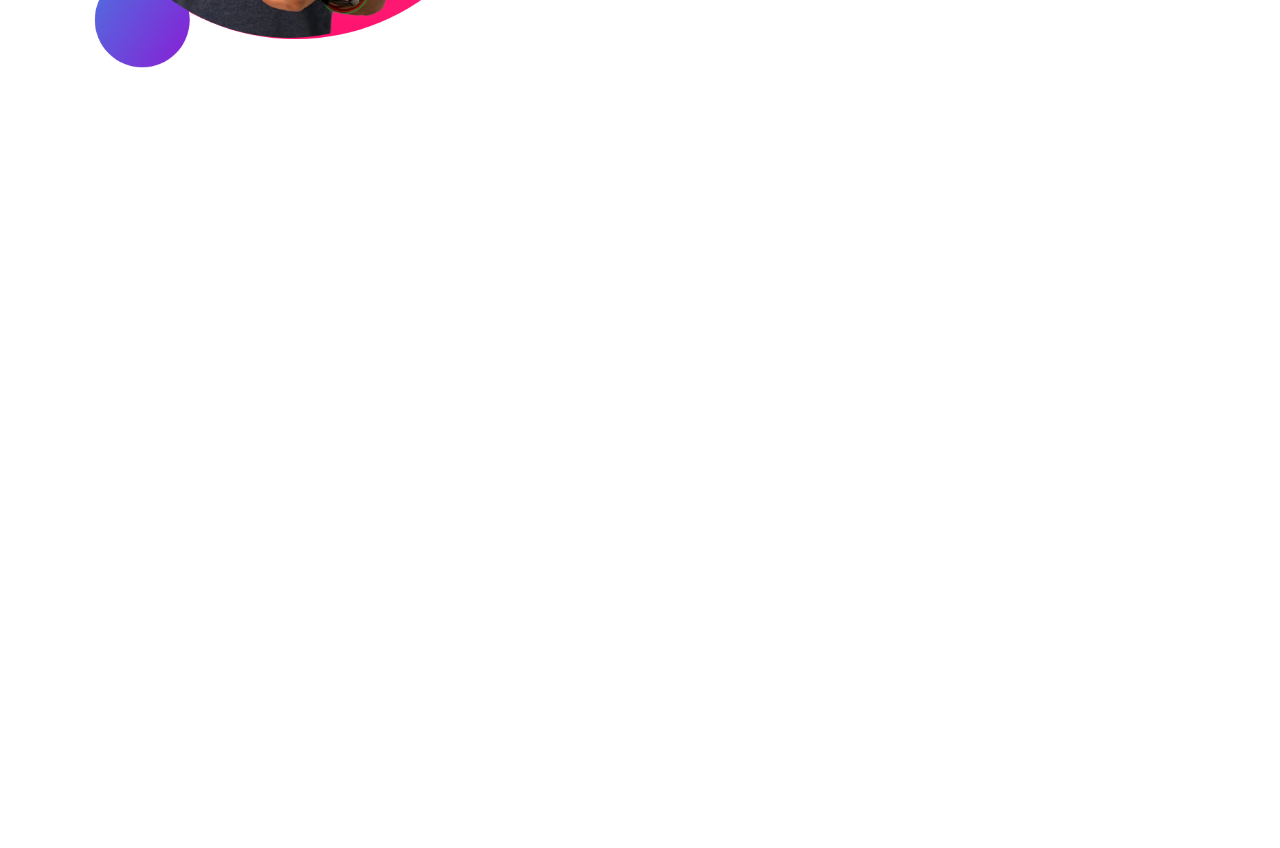
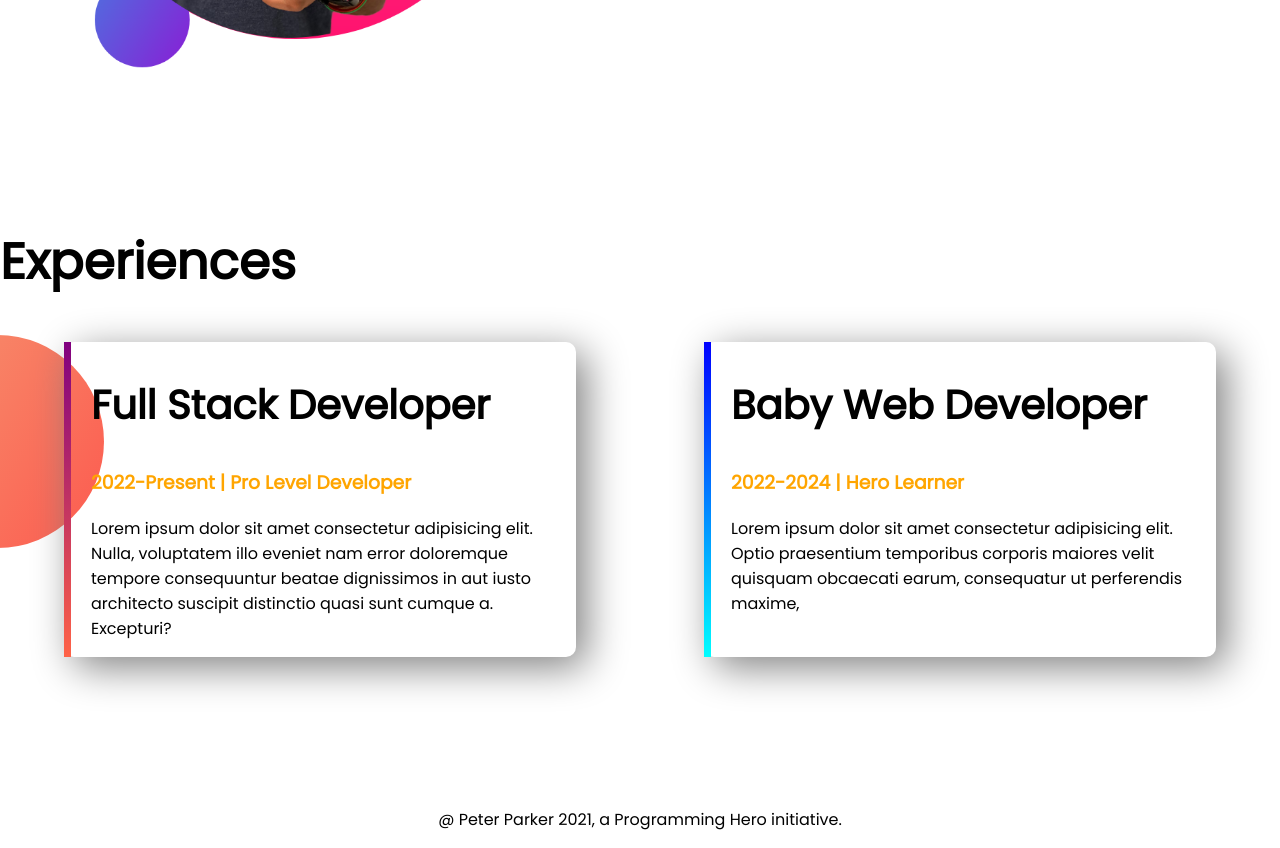
Before and after one commit to JsCoding9838/developer-portfolio, a plain HTML site: page index.html in a window 1280 px wide. Shown: the part 1049-1897 px from the top of the page. Before the commit the page ends 1274 px from the top, so only its background shows below. Drawn offline with Linux system fonts and the light colour scheme.

Commit message:
footer and experience added

```diff
--- a/css/style.css
+++ b/css/style.css
@@ -6,10 +6,13 @@ body {
 h1 {
   font-size: 50px;
 }
-.orenge-color {
+h2 {
+  font-size: 40px;
+}
+.orange-color {
   color: orange;
 }
-section {
+.flexible-container {
   display: flex;
   margin-bottom: 150px;
 }
@@ -38,3 +41,29 @@ section {
   background-repeat: no-repeat;
   background-position: right;
 }
+.experience-area {
+  background-image: url(/images/exp-bg.png);
+  background-repeat: no-repeat;
+  background-position: left;
+}
+.experience-item {
+  width: 40%;
+  margin-left: 5%;
+  margin-right: 5%;
+  padding-left: 20px;
+  border-radius: 10px;
+  box-shadow: 10px 10px 40px gray;
+}
+#web-dev-experience {
+  border-left: 7px solid;
+  border-image: linear-gradient(blue, cyan);
+  border-image-slice: 1;
+}
+#full-stack-experience {
+  border-left: 7px solid;
+  border-image: linear-gradient(purple, tomato);
+  border-image-slice: 1;
+}
+footer {
+  text-align: center;
+}
--- a/index.html
+++ b/index.html
@@ -11,23 +11,27 @@
         <link rel="stylesheet" href="css/style.css">
     </head>
     <body>
-    <section class="top-banner">
+        <section class="top-banner flexible-container">
             <div class="half-width">
                 <h1>Welcome To</h1>
-            <h1><span class="orenge-color">Jubayer Hosain</span> World!</h1>
+                <h1><span class="orange-color">Jubayer Hosain</span> World!</h1>
 
                 <h3>Build Climber and Train Stopper</h3>
 
                 <p>
                     Lorem ipsum dolor sit, amet consectetur adipisicing elit. Numquam reprehenderit eligendi minus minima molestias cumque dicta culpa recusandae laudantium atque, animi sit, earum assumenda itaque?
                 </p>
+
                 <a class="link-button" target="_blank" href="#">HiRE ME</a>
+
             </div>
             <div class="half-width">
                 <img src="images/jubayer-pic-with-bg.png" alt="user-picture">
             </div>
+
         </section>
-    <section class="dream-big">
+
+        <section class="dream-big flexible-container">
             <div class="half-width">
                 <img src="images/jhankar2.png" alt="">
             </div>
@@ -40,10 +44,37 @@
                 </p>
 
                 <a class="link-button" target="_blank" href="#">DOWNLOAT RESUME</a>
+
             </div>
         </section>
 
+        <section class="experience-area">
+            <h1>Experiences</h1>
+            <div class="flexible-container">
+                <div id="full-stack-experience" class="experience-item">
+                    <h2>Full Stack Developer</h2>
+                    <h3 class="orange-color">2022-Present | Pro Level Developer</h3>
 
+                    <p>
+                        Lorem ipsum dolor sit amet consectetur adipisicing elit. Nulla, voluptatem illo eveniet nam error doloremque tempore consequuntur beatae dignissimos in aut iusto architecto suscipit distinctio quasi sunt cumque a. Excepturi?
+                    </p>
 
+                </div>
+                <div id="web-dev-experience" class="experience-item">
+                    <h2>Baby Web Developer</h2>
+                    <h3 class="orange-color">2022-2024 | Hero Learner</h3>
+
+                    <p>
+                        Lorem ipsum dolor sit amet consectetur adipisicing elit. Optio praesentium temporibus corporis maiores velit quisquam obcaecati earum, consequatur ut perferendis maxime,
+                    </p>
+
+                </div>
+            </div>
+
+        </section>
+
+        <footer>
+            <p>@ Peter Parker 2021, a Programming Hero initiative.</p>
+        </footer>
     </body>
 </html>
```
Also changed, not shown: images/jhankar.png (deleted), 4 other files. Lines whose indentation alone changed are shown as unchanged.
